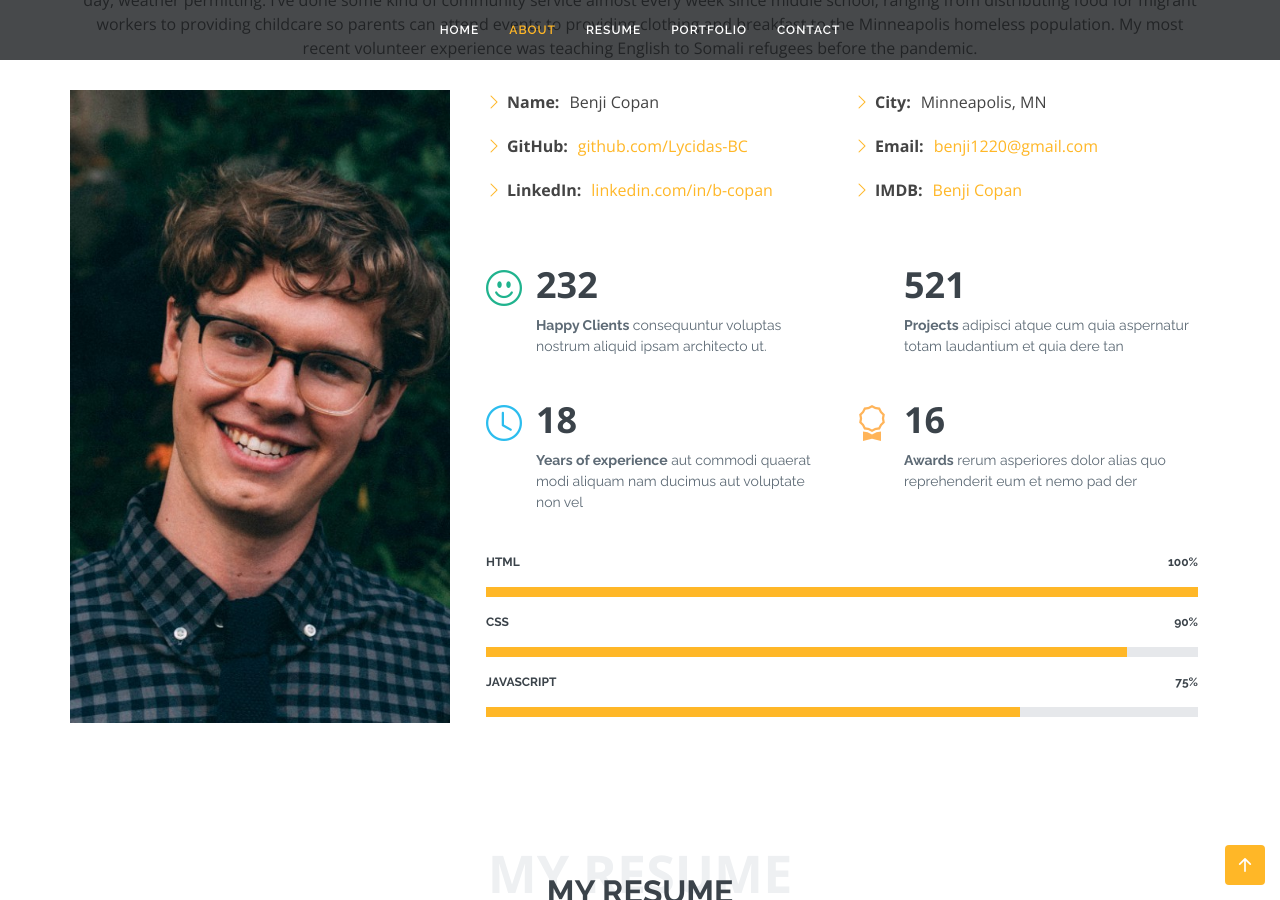
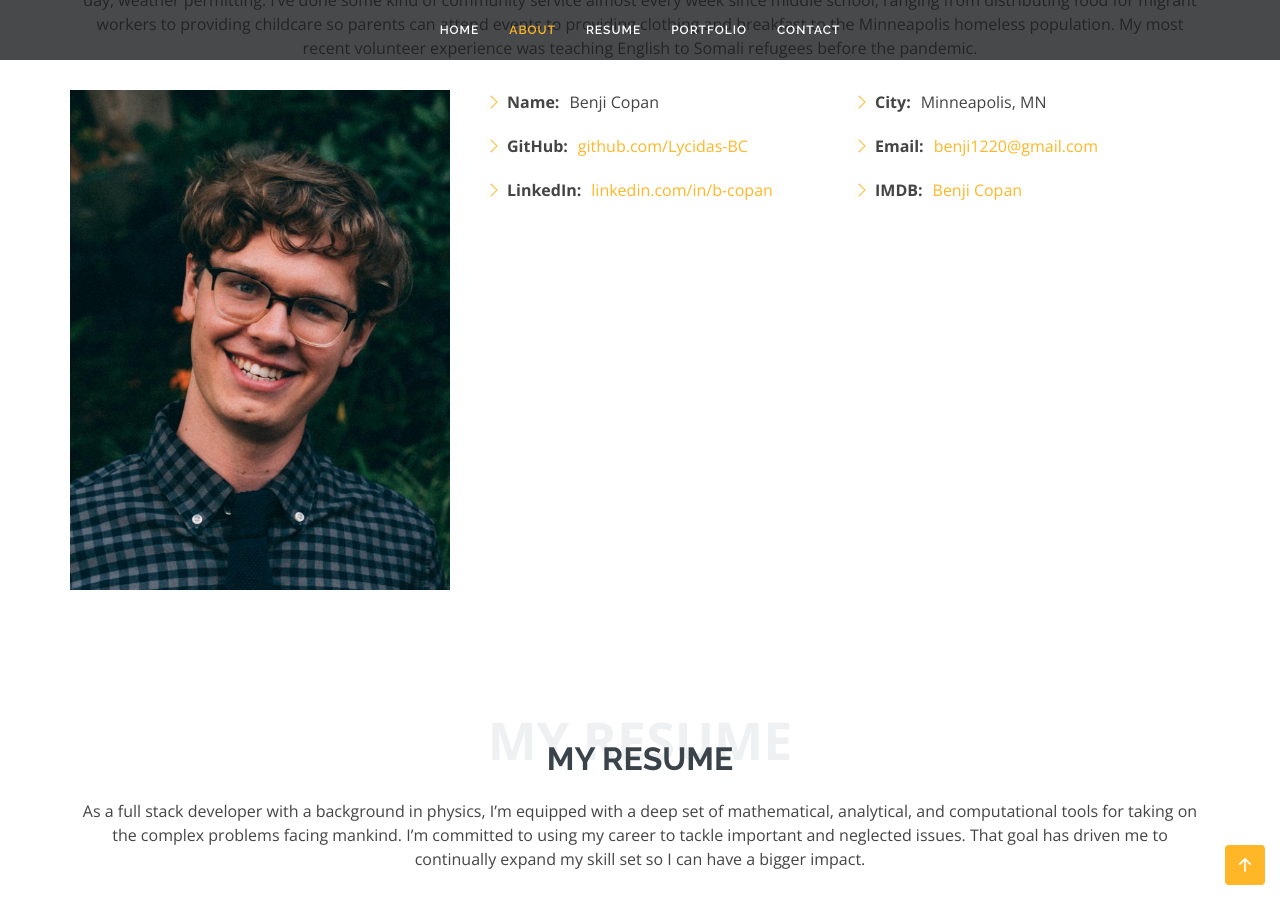
Before and after one commit to Lycidas-BC/Lycidas-BC.github.io, a Jekyll site: the page index.html, which Jekyll copies as it is, in a window 1280 px wide and 900 px high, scrolled down 1108 px. Built offline with Jekyll 4.4.1, drawn with Linux system fonts in a browser that asks for light colours.

Commit message:
commenting out some code from the template that I don't use

```diff
--- a/index.html
+++ b/index.html
@@ -111,7 +111,7 @@
                   </ul>
                 </div>
               </div>
-              <div class="row mt-n4">
+              <!-- <div class="row mt-n4">
                 <div class="col-md-6 mt-5 d-md-flex align-items-md-stretch">
                   <div class="count-box">
                     <i class="bi bi-emoji-smile" style="color: #20b38e;"></i>
@@ -143,10 +143,10 @@
                     <p><strong>Awards</strong> rerum asperiores dolor alias quo reprehenderit eum et nemo pad der</p>
                   </div>
                 </div>
-              </div>
+              </div> -->
             </div><!-- End .content-->
 
-            <div class="skills-content ps-lg-4">
+            <!-- <div class="skills-content ps-lg-4">
               <div class="progress">
                 <span class="skill">HTML <i class="val">100%</i></span>
                 <div class="progress-bar-wrap">
@@ -167,13 +167,14 @@
                   <div class="progress-bar" role="progressbar" aria-valuenow="75" aria-valuemin="0" aria-valuemax="100"></div>
                 </div>
               </div>
-            </div>
+            </div> -->
 
           </div>
         </div>
 
       </div>
-    </section><!-- End About Me Section -->
+    </section>
+    <!-- End About Me Section -->
 
     <!-- ======= My Resume Section ======= -->
     <section id="resume" class="resume">
```
